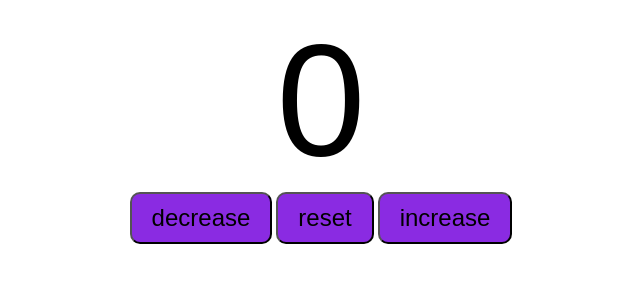
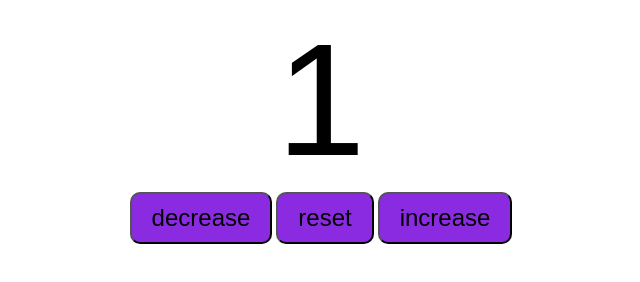
Before and after one commit to davit741015/level1, a website: page index.html in a window 1280 px wide. Both pictures are taken after a click on the button "increase". Shown: the whole page, without its empty margins (319-959 px from the left). Drawn offline with Linux system fonts and the light colour scheme.

Commit message:
init Replvl1

```diff
--- a/index.html
+++ b/index.html
@@ -1,12 +1,10 @@
 <!DOCTYPE html>
 <html lang="en">
-
 <head>
-
     <meta charset="UTF-8">
     <meta name="viewport" content="width=device-width, initial-scale=1.0">
     <link rel="stylesheet" href="css/alt.css">
-    <script src="javascript/altindex.js"></script>
+
 </head>
 
 <body>
@@ -16,6 +14,7 @@
         <button id="resetBtn" class="buttons">reset</button>
         <button id="increaseBtn" class="buttons">increase</button>
     </div>
+    <script src="javascript/altindex.js"></script>
 </body>
 
 </html>
--- a/javascript/altindex.js
+++ b/javascript/altindex.js
@@ -1,19 +1,18 @@
-
-  const increaseBtn = document.getElementById("increaseBtn");
+const increaseBtn = document.getElementById("increaseBtn");
 const decreaseBtn = document.getElementById("decreaseBtn");
 const resetBtn = document.getElementById("resetBtn");
 const countLabel = document.getElementById("countLabel");
 let count = 0;
 
-increaseBtn.onclick = function(){
+increaseBtn.onclick = function () {
     count++;
-    countLabel.textContent = count;
+    countLabel.innerHTML = count;
 }
-decreaseBtn.onclick = function(){
+decreaseBtn.onclick = function () {
     count--;
     countLabel.textContent = count;
 }
-resetBtn.onclick = function(){
+resetBtn.onclick = function () {
     count = 0;
     countLabel.textContent = count;
 }
```
Lines whose indentation alone changed are shown as unchanged.
